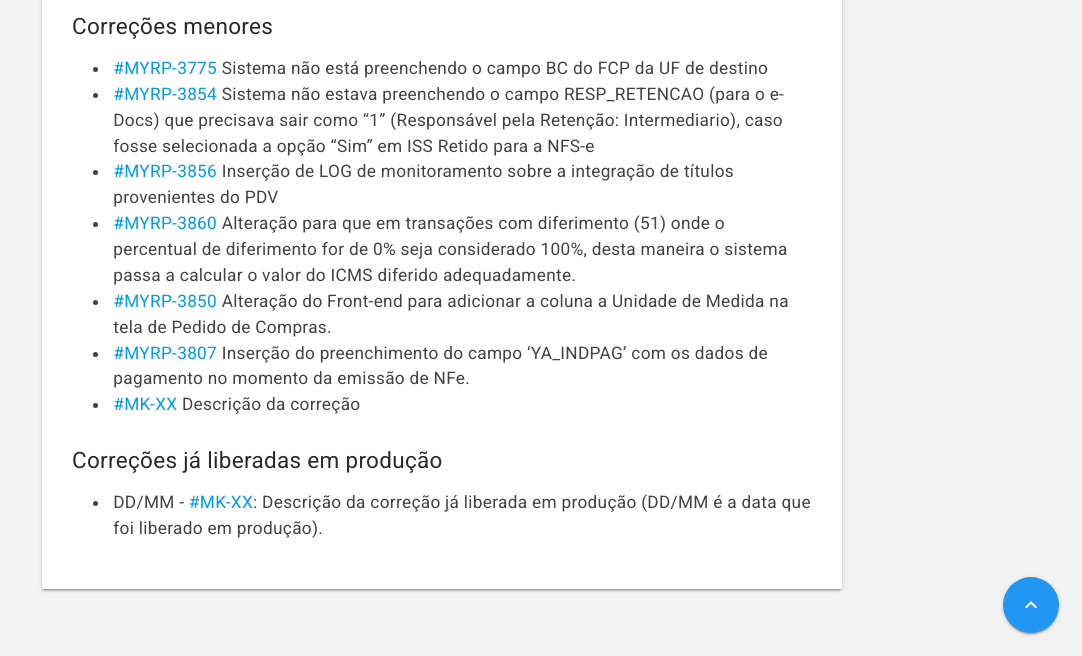
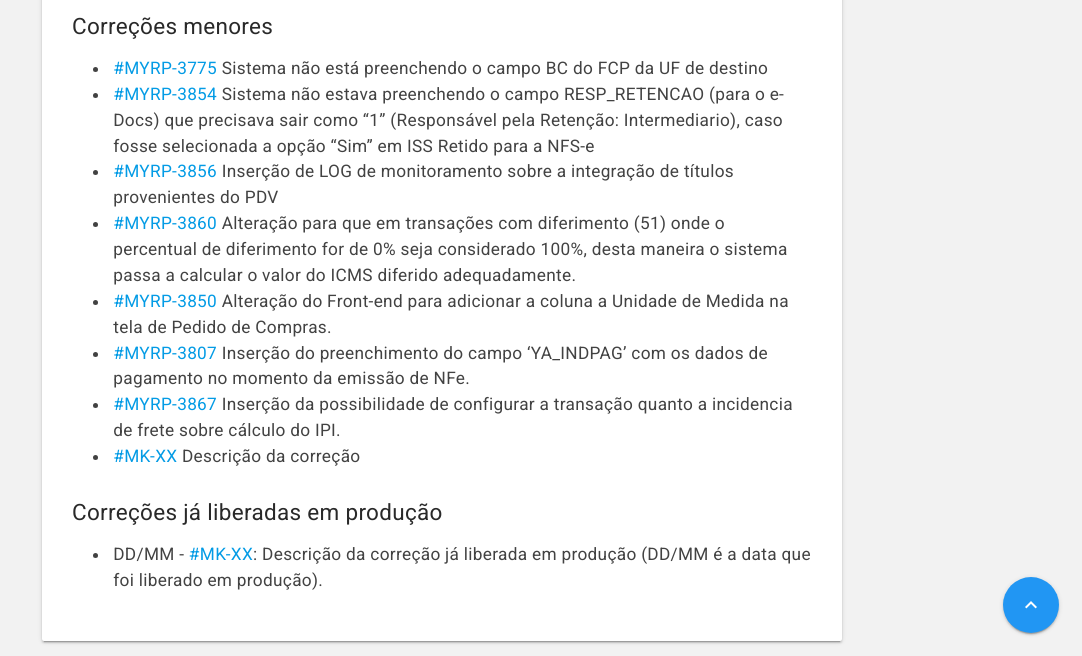
Before and after one commit to myrp-maicon/changelog-myrp, a Jekyll site: the page built from docs/myrp/19.02.01.md, in a window 1280 px wide and 900 px high, scrolled down 619 px, cut to the strip 244-900 px from the top of the window. Shown: the whole strip, without its empty margins (198-1280 px from the left). Built offline with Jekyll 4.4.1, drawn with Linux system fonts in a browser that asks for light colours; nearby versions of some CDN libraries; our own code applies the rules of GitHub Pages for plain Markdown files; the repository's description, which GitHub fills in, is left out.

Commit message:
Update 19.02.01.md
https://devmyrp.atlassian.net/browse/MYRP-3867
Inserção da possibilidade de configurar a transação quanto a incidencia de frete sobre cálculo do IPI.

```diff
--- a/docs/myrp/19.02.01.md
+++ b/docs/myrp/19.02.01.md
@@ -16,6 +16,7 @@ As alterações estarão disponíveis no ambiente demo.myrp.com.br (212) na quar
 * [#MYRP-3860](https://devmyrp.atlassian.net/browse/MYRP-3860) Alteração para que em transações com diferimento (51) onde o percentual de diferimento for de 0% seja considerado 100%, desta maneira o sistema passa a calcular o valor do ICMS diferido adequadamente.
 * [#MYRP-3850](https://devmyrp.atlassian.net/browse/MYRP-3850) Alteração do Front-end para adicionar a coluna a Unidade de Medida na tela de Pedido de Compras.
 * [#MYRP-3807](https://devmyrp.atlassian.net/browse/MYRP-3807) Inserção do preenchimento do campo 'YA_INDPAG' com os dados de pagamento no momento da emissão de NFe.
+* [#MYRP-3867](https://devmyrp.atlassian.net/browse/MYRP-3867) Inserção da possibilidade de configurar a transação quanto a incidencia de frete sobre cálculo do IPI.
 * [#MK-XX](https://devmyrp.atlassian.net/browse/MK-XX) Descrição da correção
 
 ## Correções já liberadas em produção
```
